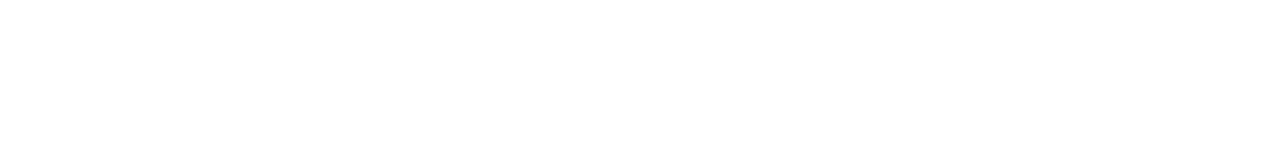
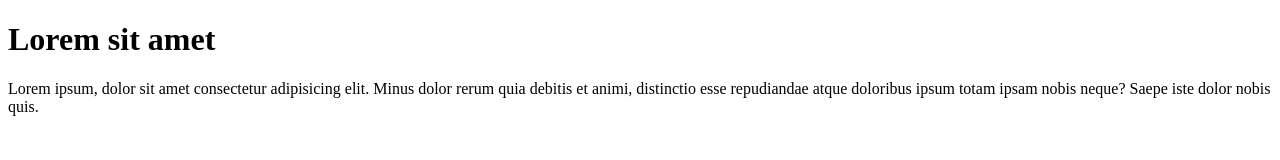
Before and after one commit to Rafsan41/my-third-repo, a plain HTML site: page index.html in a window 1280 px wide. Drawn offline with Linux system fonts and the light colour scheme.

Commit message:
added three

```diff
--- a/index.html
+++ b/index.html
@@ -9,6 +9,7 @@
     </title>
 </head>
 <body>
-
+    <h1>Lorem sit amet</h1>
+    <p>Lorem ipsum, dolor sit amet consectetur adipisicing elit. Minus dolor rerum quia debitis et animi, distinctio esse repudiandae atque doloribus ipsum totam ipsam nobis neque? Saepe iste dolor nobis quis.</p>
 </body>
 </html>
```
